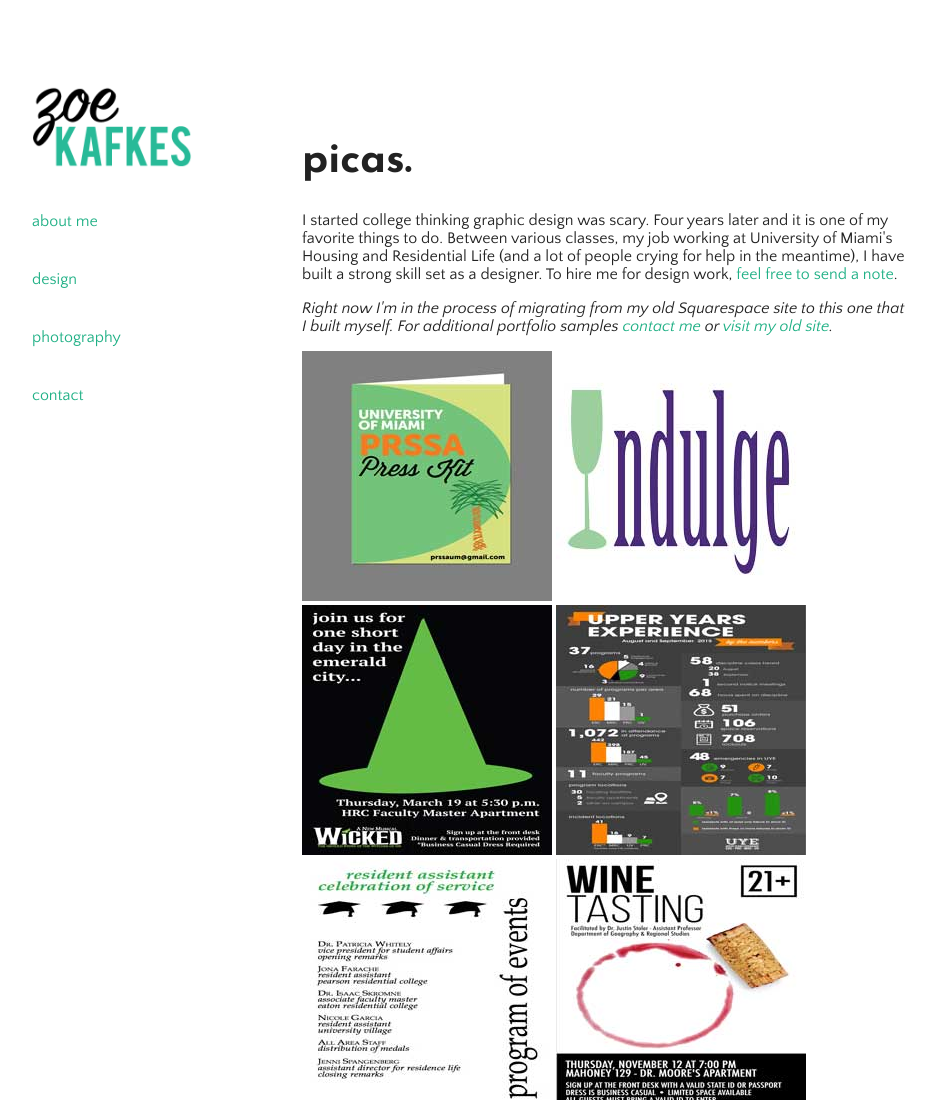
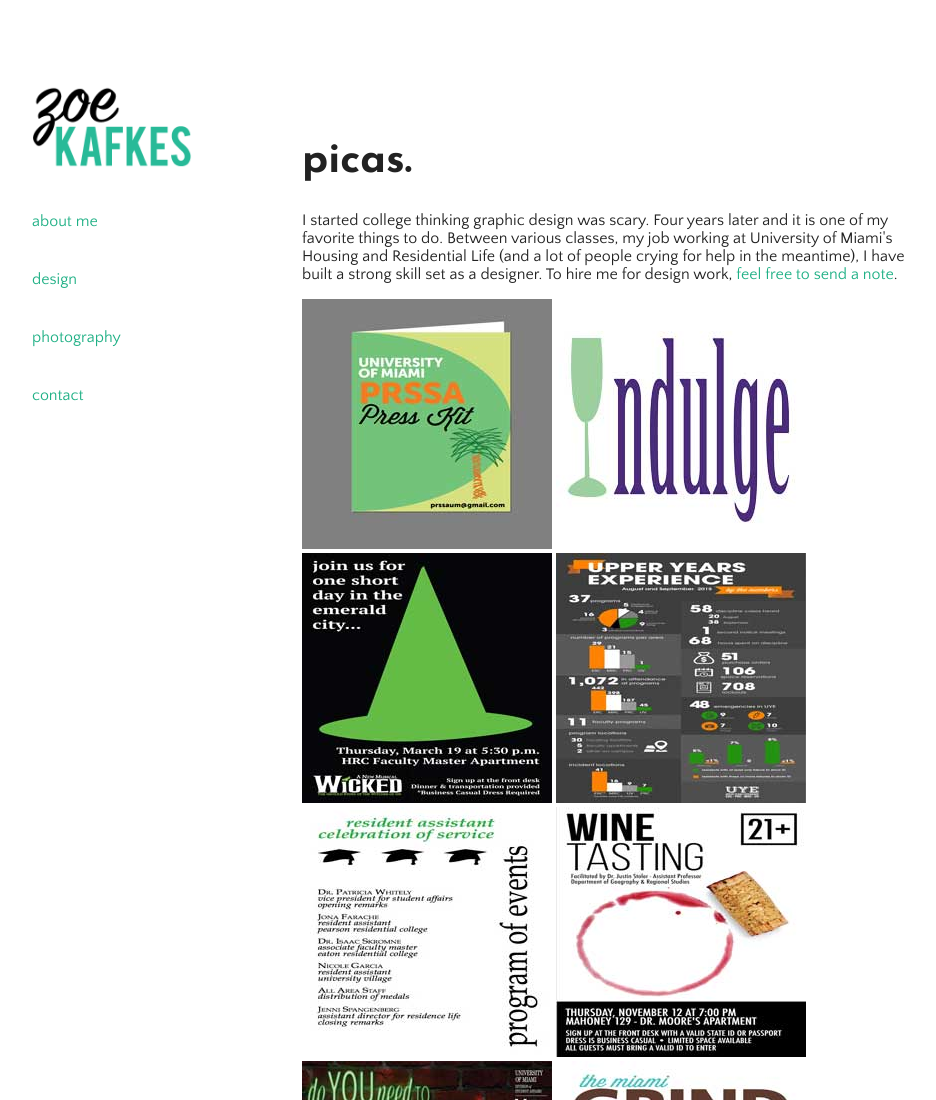
Before and after one commit to zkafkes/zkafkes.github.io, a plain HTML site: page design.html in a window 1280 px wide. Shown: the top 1100 px of the page, without its empty margins (48-984 px from the left). Drawn offline with Linux system fonts and the light colour scheme; a script that the page names is missing.

Commit message:
Removed links to Squarespace
Just deleted HTML code

```diff
--- a/design.html
+++ b/design.html
@@ -41,9 +41,6 @@
   <p>
     I started college thinking graphic design was scary. Four years later and it is one of my favorite things to do. Between various classes, my job working at University of Miami's Housing and Residential Life (and a lot of people crying for help in the meantime), I have built a strong skill set as a designer. To hire me for design work, <a href="contact.html">feel free to send a note</a>.
   </p>
-  <p> <em>
-    Right now I'm in the process of migrating from my old Squarespace site to this one that I built myself. For additional portfolio samples <a href="contact.html">contact me</a> or <a href="http://zoekafkes.com">visit my old site</a>.
-  </em> </p>
 
   <div id="gallery">
     <a href="img/large/Design1.jpg"><img src="img/thumbs/D1.jpg" alt="Press Kit Folder" /></a>
```
Also changed, not shown: contact.html (+0 -3 lines), photography.html (+0 -3 lines).
